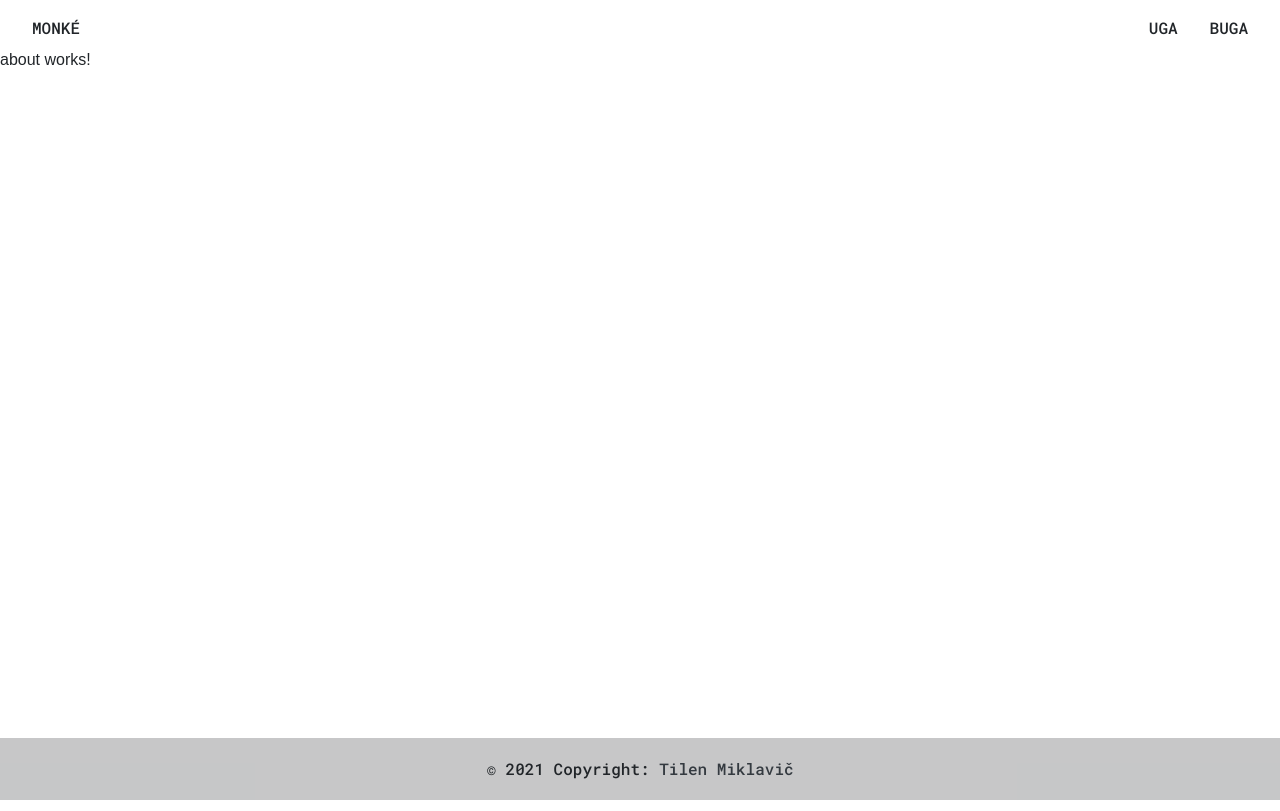
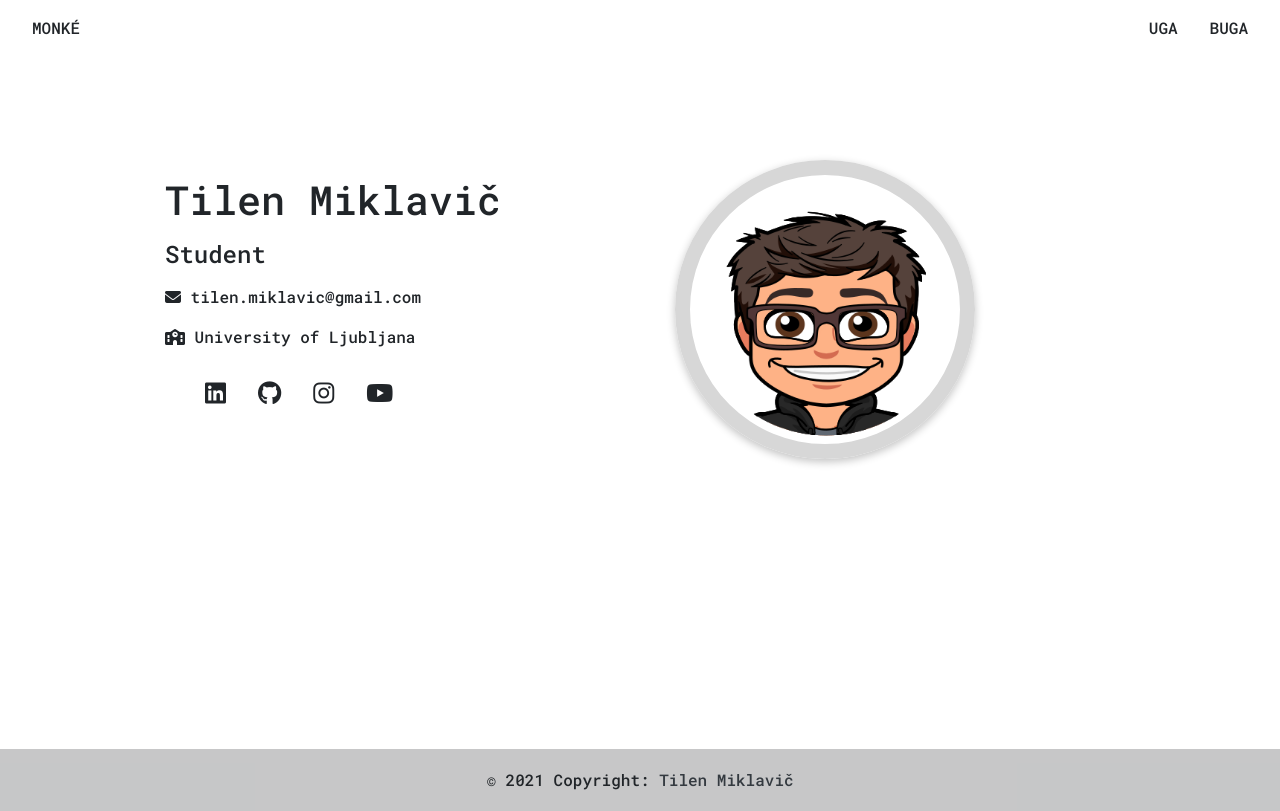
Before and after one commit to tilenmiklavic/personal_website, an Angular app: page /about in a window 1280 px wide. Built offline with nearby package versions, Linux system fonts and the light colour scheme; a web font is replaced by a local one.

Commit message:
Added about me page

```diff
--- a/src/app/about/about.component.css
+++ b/src/app/about/about.component.css
@@ -0,0 +1,47 @@
+a {
+  text-decoration: none;
+  color: inherit;
+}
+
+.links {
+  padding-left: 4em;
+  padding-top: 1em;
+}
+
+.links > a {
+  margin: 1em;
+}
+
+.links > a > i {
+  font-size: 1.5em;
+}
+
+.avatarImage {
+  width: 300px;
+  border-radius: 50%;
+  border: 15px solid #D7D7D7;
+  box-shadow: rgba(0, 0, 0, 0.24) 0px 3px 8px;
+}
+
+.content {
+  padding-top: 4em;
+}
+
+@media (max-width: 767px) {
+  /* CSS goes here */
+  .content {
+    padding-top: 2em;
+  }
+
+  .ime, .opis, .email, .school {
+    padding-left: 0px;
+  }
+
+  .links {
+    padding-left: 3.5em;
+  }
+
+  .podatki {
+    padding-left: 0;
+  }
+}
--- a/src/app/about/about.component.html
+++ b/src/app/about/about.component.html
@@ -1 +1,29 @@
-<p>about works!</p>
+<dir class="container content">
+  <dir class="row">
+    <dir class="col-sm podatki">
+      <dir class="ime">
+        <h1>Tilen Miklavič</h1>
+      </dir>
+      <dir class="opis">
+        <h4>Student</h4>
+      </dir>
+      <dir class="email">
+        <a href="mailto:tilen.miklavic@gmail.com"><i class="fas fa-envelope"></i> tilen.miklavic@gmail.com</a>
+      </dir>
+      <dir class="school">
+        <a href="https://www.fri.uni-lj.si/sl"><i class="fas fa-school"></i> University of Ljubljana</a>
+      </dir>
+      <dir class="links">
+        <a href="https://www.linkedin.com/in/tilen-miklavic-95708171/"><i class="fab fa-linkedin"></i></a>
+        <a href="https://github.com/tilenmiklavic"><i class="fab fa-github"></i></a>
+        <a href="https://www.instagram.com/tilen_miklavic/"><i class="fab fa-instagram"></i></a>
+        <a href="https://www.youtube.com/tilenmiklavic"><i class="fab fa-youtube"></i></a>
+      </dir>
+    </dir>
+    <dir class="col-sm">
+      <div class="imageContainer">
+        <img src="../../assets/images/avatar.png" alt="avatar" class="avatarImage">
+      </div>
+    </dir>
+  </dir>
+</dir>
--- a/src/styles.css
+++ b/src/styles.css
@@ -2,6 +2,10 @@
 body {
   font-family: 'Roboto Mono', monospace;
   padding-bottom: 20em;
+}
+
+html * {
+  font-family: 'Roboto Mono', monospace;
 }
 
 html {
```
Also changed, not shown: src/assets/images/avatar.png (added).
